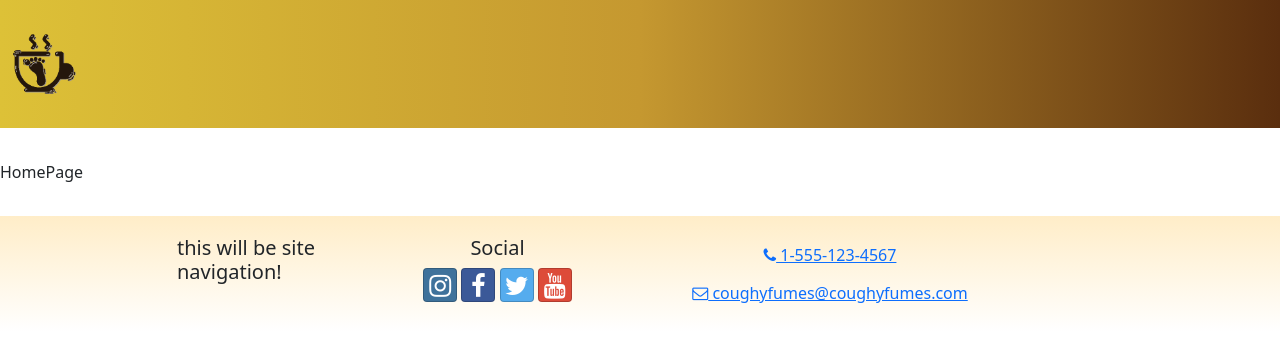
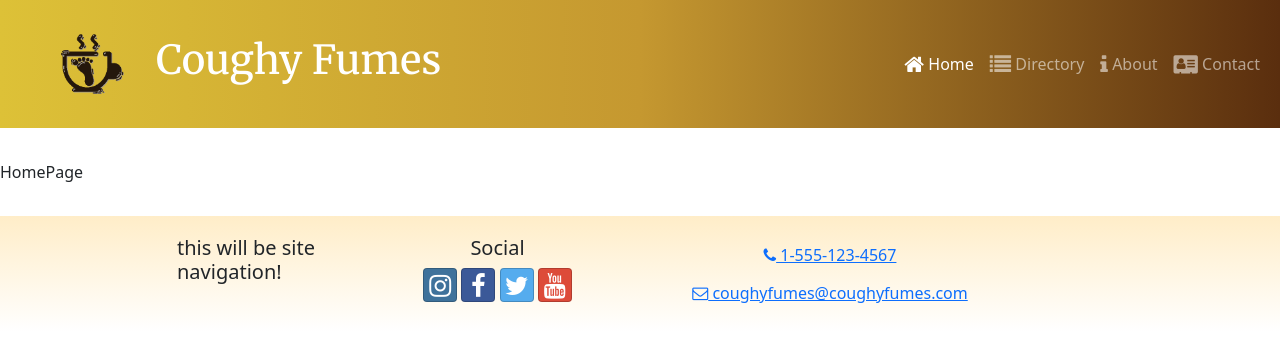
Before and after one commit to l2mIam/coughyfumes, a React (Create React App) app: page / in a window 1280 px wide. Shown: the top 346 px of the page. Built offline with nearby package versions, Linux system fonts and the light colour scheme.

Commit message:
feat: header collapsable hamburger menu

```diff
--- a/src/components/Header.js
+++ b/src/components/Header.js
@@ -1,12 +1,42 @@
-import { Navbar, NavbarBrand } from "reactstrap";
+import { useState } from "react";
+import { Navbar, NavbarBrand, Collapse, NavbarToggler, Nav, NavItem } from "reactstrap";
+import { NavLink } from "react-router-dom"
 import CoughyLogo from '../app/assets/img/logo.png'
 
 const Header = () => {
+  const [menuOpen, setMenuOpen] = useState(false)
+
   return (
     <Navbar dark color='primary' sticky='top' expand='md'>
-      <NavbarBrand href='/'>
-        <img src={CoughyLogo} alt='coughy logo' />
+      <NavbarBrand className='ms-5' href='/'>
+        <img src={CoughyLogo} alt='coughy logo' className="float-start" />
+        <h1 className="mt-1">Coughy Fumes</h1>
       </NavbarBrand>
+      <NavbarToggler onClick={() => setMenuOpen(!menuOpen)} />
+      <Collapse isOpen={menuOpen} navbar>
+        <Nav className="ms-auto" navbar>
+          <NavItem>
+            <NavLink className='nav-link' to='/'>
+              <i className="fa fa-home fa-lg" /> Home
+            </NavLink>
+          </NavItem>
+          <NavItem>
+            <NavLink className='nav-link' to='/directory'>
+              <i className="fa fa-list fa-lg" /> Directory
+            </NavLink>
+          </NavItem>
+          <NavItem>
+            <NavLink className='nav-link' to='/about'>
+              <i className="fa fa-info fa-lg" /> About
+            </NavLink>
+          </NavItem>
+          <NavItem>
+            <NavLink className='nav-link' to='/contact'>
+              <i className="fa fa-address-card fa-lg" /> Contact
+            </NavLink>
+          </NavItem>
+        </Nav>
+      </Collapse>
     </Navbar>
   )
 }
```
